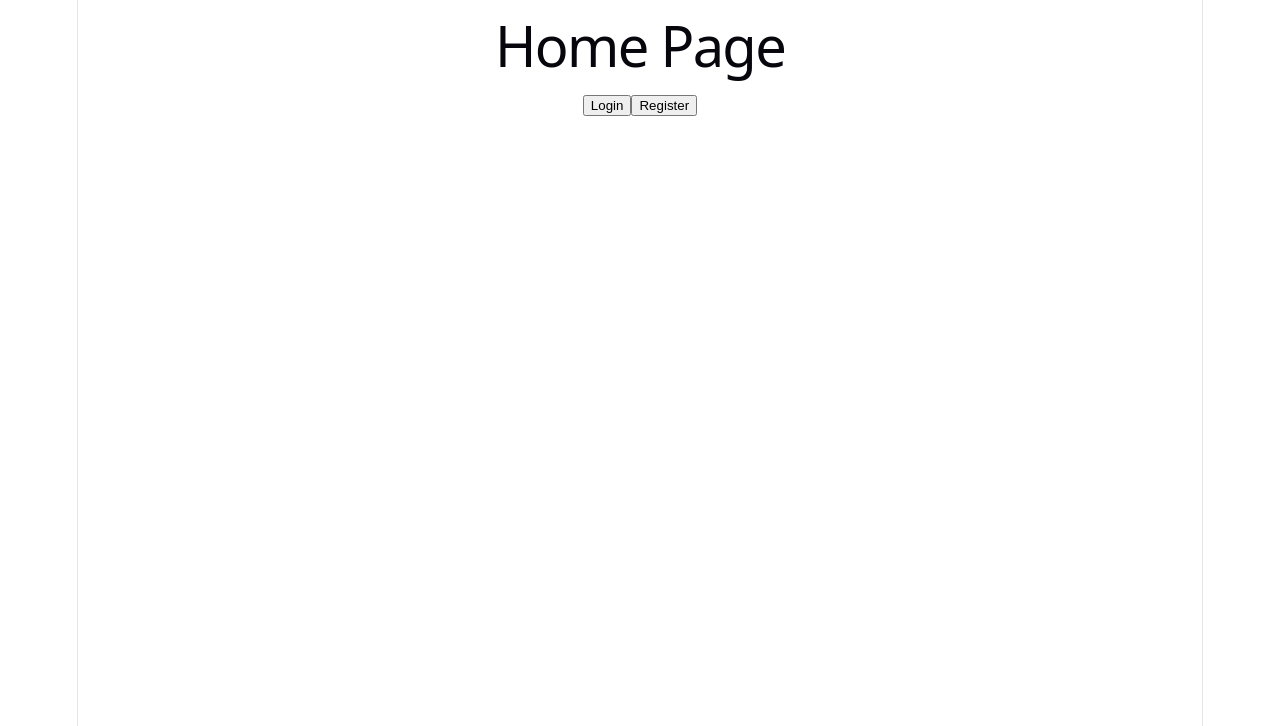
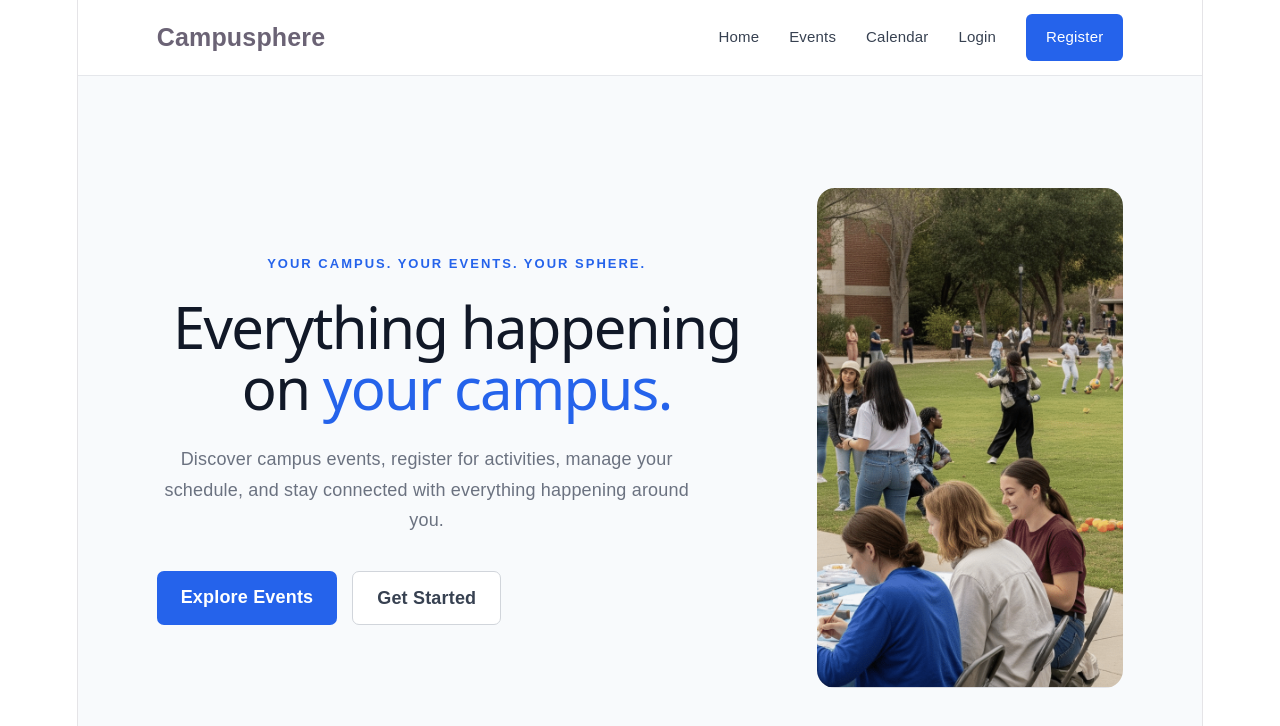
Before and after one commit to Khushinew/campus-event-portal, a React app in the folder frontend/: page / in a window 1280 px wide. Shown: the top 726 px of the page. Built offline with nearby package versions, Linux system fonts and the light colour scheme; the HTML template or start-up script is replaced by a standard one.

Commit message:
Creating initial homepage

```diff
--- /dev/null
+++ b/frontend/src/pages/Home.css
@@ -0,0 +1,146 @@
+* {
+    box-sizing: border-box;
+}
+
+body {
+    margin: 0;
+    font-family: Arial, sans-serif;
+}
+
+.home {
+    min-height: 100vh;
+    background: #f8fafc;
+}
+
+/* ---------------- HEADER ---------------- */
+
+.header {
+    height: 76px;
+    padding: 0 7%;
+    display: flex;
+    align-items: center;
+    justify-content: space-between;
+
+    background: white;
+    border-bottom: 1px solid #e5e7eb;
+}
+
+.logo {
+    font-size: 25px;
+    font-weight: 700;
+}
+
+.nav-links {
+    display: flex;
+    align-items: center;
+    gap: 30px;
+}
+
+.nav-links a {
+    text-decoration: none;
+    color: #374151;
+    font-size: 15px;
+}
+
+.nav-links a:hover {
+    color: #2563eb;
+}
+
+.register-btn {
+    padding: 10px 20px;
+    background: #2563eb;
+    color: white !important;
+    border-radius: 6px;
+}
+
+/* ---------------- HERO ---------------- */
+
+.hero {
+    min-height: calc(100vh - 76px);
+
+    padding: 70px 7%;
+
+    display: flex;
+    align-items: center;
+    justify-content: space-between;
+
+    gap: 60px;
+}
+
+.hero-content {
+    max-width: 600px;
+}
+
+.hero-label {
+    font-size: 13px;
+    font-weight: 700;
+    letter-spacing: 2px;
+    color: #2563eb;
+    margin-bottom: 20px;
+}
+
+.hero h1 {
+    font-size: 58px;
+    line-height: 1.05;
+    margin: 0 0 25px;
+    color: #111827;
+}
+
+.hero h1 span {
+    color: #2563eb;
+}
+
+.hero-description {
+    font-size: 18px;
+    line-height: 1.7;
+    color: #6b7280;
+    max-width: 540px;
+}
+
+.hero-buttons {
+    display: flex;
+    gap: 15px;
+    margin-top: 35px;
+}
+
+.primary-btn,
+.secondary-btn {
+    padding: 13px 24px;
+    border-radius: 7px;
+    text-decoration: none;
+    font-weight: 600;
+}
+
+.primary-btn {
+    background: #2563eb;
+    color: white;
+}
+
+.secondary-btn {
+    border: 1px solid #d1d5db;
+    color: #374151;
+    background: white;
+}
+
+.primary-btn:hover {
+    background: #1d4ed8;
+}
+
+.secondary-btn:hover {
+    background: #f3f4f6;
+}
+
+/* ---------------- HERO IMAGE ---------------- */
+
+.hero-image {
+    width: 48%;
+}
+
+.hero-image img {
+    width: 100%;
+    height: 500px;
+    display: block;
+    object-fit: cover;
+
+    border-radius: 18px;
+}
--- a/frontend/src/pages/Home.jsx
+++ b/frontend/src/pages/Home.jsx
@@ -1,17 +1,71 @@
 import { Link } from "react-router-dom";
+import "./Home.css";
 
 function Home() {
     return (
-        <div>
-            <h1>Home Page</h1>
+        <div className="home">
 
-            <Link to="/login">
-                <button>Login</button>
-            </Link>
+            {/* Header */}
+            <header className="header">
+                <div className="logo">
+                    Campusphere
+                </div>
 
-            <Link to="/register">
-                <button>Register</button>
-            </Link>
+                <nav className="nav-links">
+                    <Link to="/">Home</Link>
+                    <Link to="/events">Events</Link>
+                    <Link to="/calendar">Calendar</Link>
+                    <Link to="/login">Login</Link>
+                    <Link to="/register" className="register-btn">
+                        Register
+                    </Link>
+                </nav>
+            </header>
+
+
+            {/* Hero */}
+            <main className="hero">
+
+                <div className="hero-content">
+
+                    <p className="hero-label">
+                        YOUR CAMPUS. YOUR EVENTS. YOUR SPHERE.
+                    </p>
+
+                    <h1>
+                        Everything happening on
+                        <span> your campus.</span>
+                    </h1>
+
+                    <p className="hero-description">
+                        Discover campus events, register for activities,
+                        manage your schedule, and stay connected with
+                        everything happening around you.
+                    </p>
+
+                    <div className="hero-buttons">
+
+                        <Link to="/login" className="primary-btn">
+                            Explore Events
+                        </Link>
+
+                        <Link to="/register" className="secondary-btn">
+                            Get Started
+                        </Link>
+
+                    </div>
+
+                </div>
+
+                <div className="hero-image">
+                    <img
+                        src="/images/campus-hero.jpg"
+                        alt="Students participating in a campus event"
+                    />
+                </div>
+
+            </main>
+
         </div>
     );
 }
```
Also changed, not shown: frontend/public/images/campus-hero.jpg (added).
